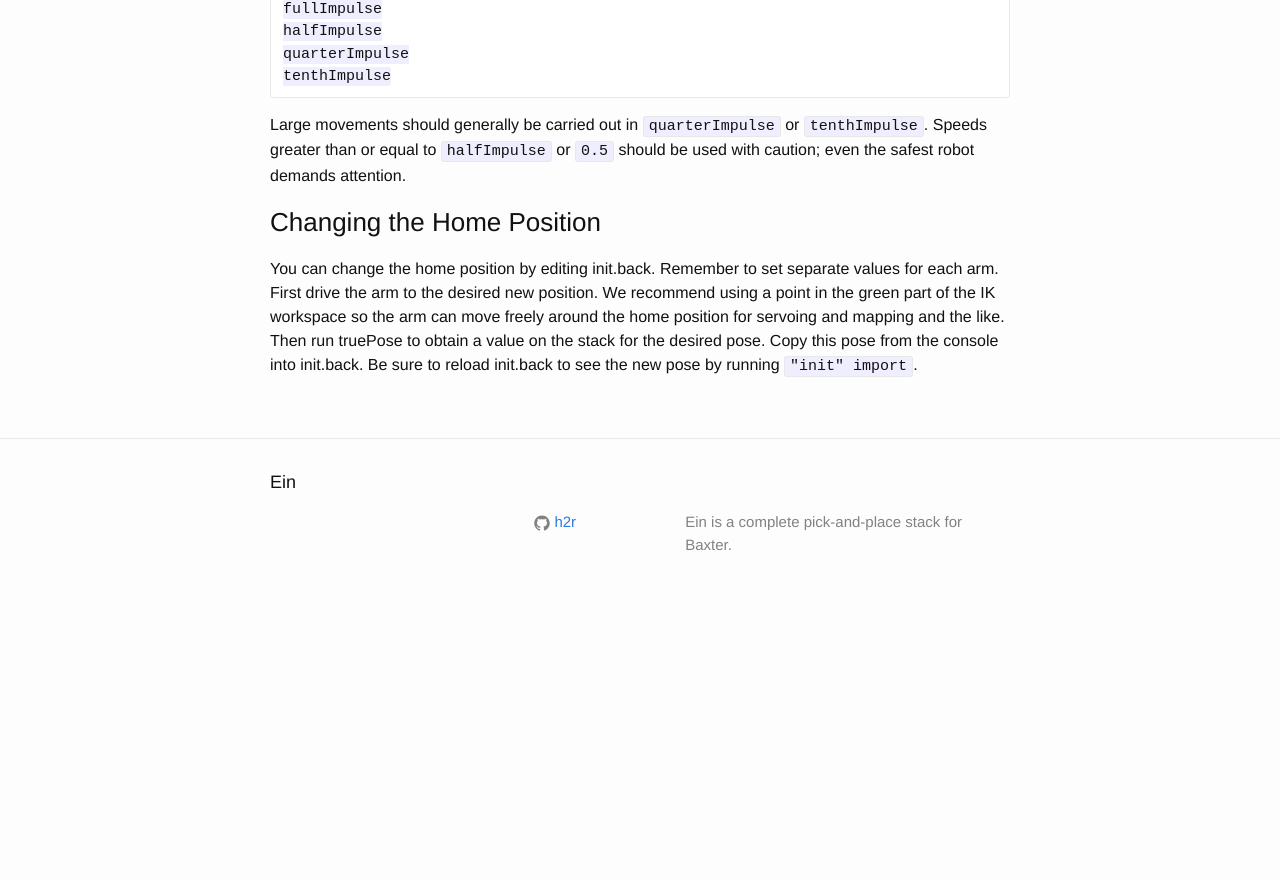
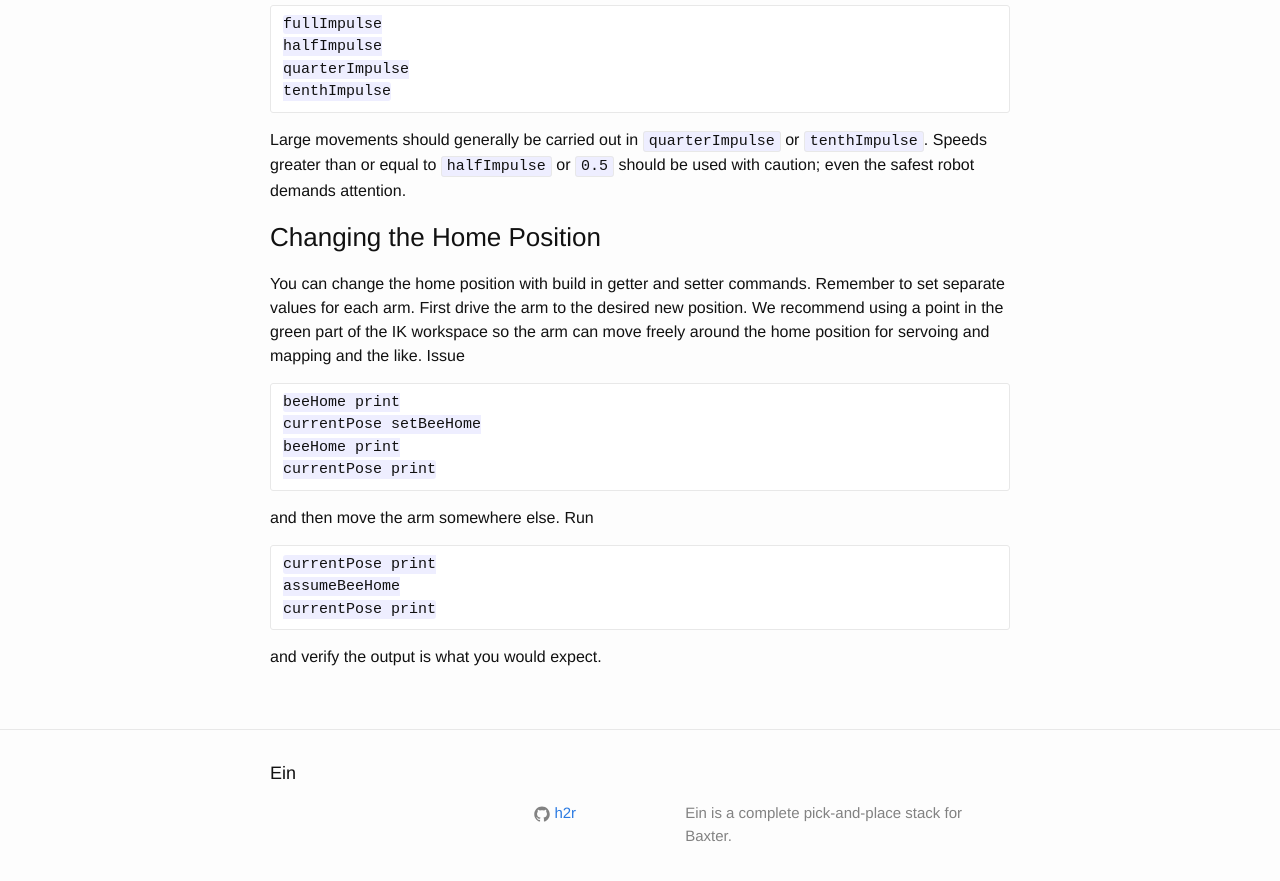
Before and after one commit to h2r/ein, a Jekyll site: the page built from movement.md, in a window 1280 px wide and 900 px high, scrolled down 948 px. Shown: the top 881 px of the window. Built offline with Jekyll 4.4.1, drawn with Linux system fonts in a browser that asks for light colours; before the commit the page ends 1564 px from its top, so only the background shows below that.

Commit message:
added accessors for beeHome
Former-commit-id: b73a44f51bb4aa991c0f2fca35165446407f8f07

````diff
--- a/movement.md
+++ b/movement.md
@@ -15,7 +15,9 @@ then assume the pose with `moveEeToPoseWord`.  For example, the
 following program pushes the current pose, moves the arm to crane
 pose, then moves back to the current pose:
 
-```currentPose assumeCrane1 waitUntilAtCurrentPosition moveEeToPoseWord```
+```
+currentPose assumeCrane1 waitUntilAtCurrentPosition moveEeToPoseWord
+```
 
 When Ein is in zero gravity mode, the current position is constantly
 set to the true position, so the arm stays where you move it.
@@ -58,11 +60,24 @@ attention.
 
 ### Changing the Home Position
 
-You can change the home position by editing init.back.  Remember to
+You can change the home position with build in getter and setter commands.  Remember to
 set separate values for each arm.  First drive the arm to the desired
 new position. We recommend using a point in the green part of the IK
 workspace so the arm can move freely around the home position for
-servoing and mapping and the like.  Then run truePose to obtain a
-value on the stack for the desired pose.  Copy this pose from the
-console into init.back.  Be sure to reload init.back to see the new
-pose by running `"init" import`.
+servoing and mapping and the like. Issue
+
+```
+beeHome print
+currentPose setBeeHome
+beeHome print
+currentPose print
+```
+
+and then move the arm somewhere else. Run
+
+```
+currentPose print
+assumeBeeHome
+currentPose print
+```
+and verify the output is what you would expect.
````
